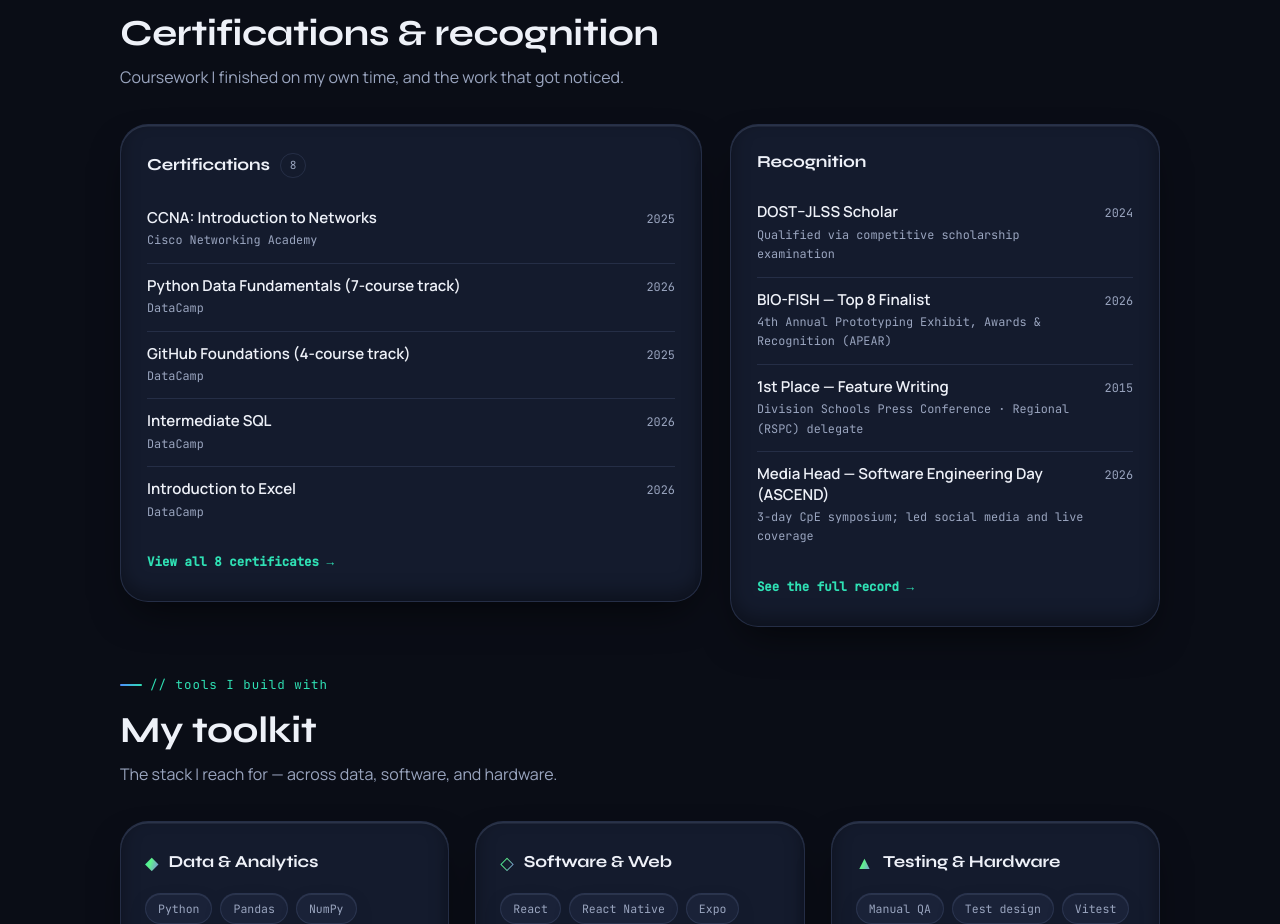
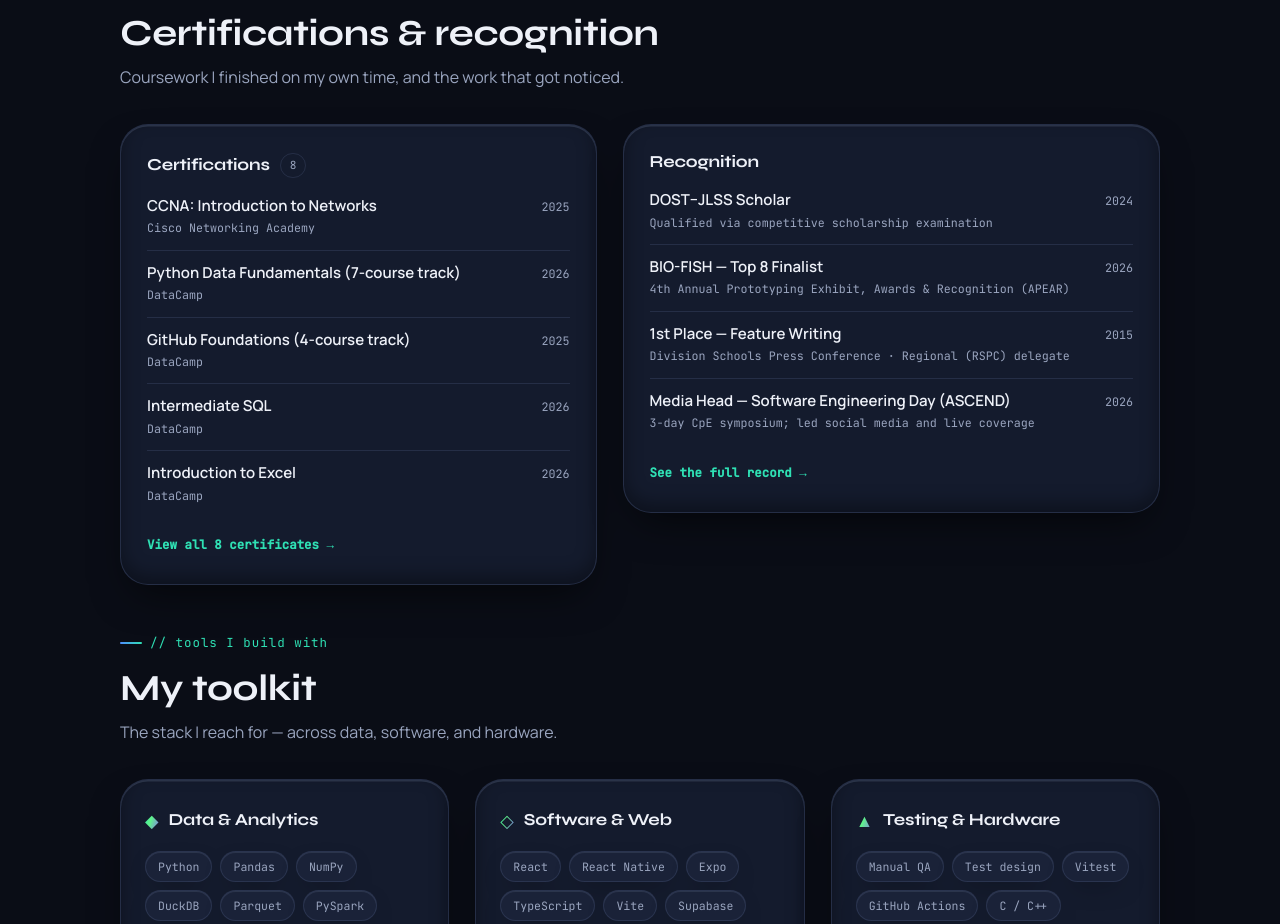
Before and after one commit to angelinetipa/opal-portfolio, a React (Vite) app: page / in a window 1280 px wide. Shown: the part 2000-2924 px from the top of the page. Built offline with nearby package versions, Linux system fonts and the light colour scheme; no server answers; the database is empty.

Commit message:
style: rebalance credentials columns for recognition text

```diff
--- a/src/components/Credentials.css
+++ b/src/components/Credentials.css
@@ -1,5 +1,5 @@
 /* ============================================
-   CREDENTIALS — Home certifications + awards
+   CREDENTIALS — Home certifications + recognition
    Uses existing Black Opal tokens only.
    ============================================ */
 
@@ -8,10 +8,13 @@
   padding-top: 40px;
 }
 
+/* Recognition entries carry longer detail lines than certificate
+   issuers, so the width is shifted toward that column to stop the
+   two-line wrapping. */
 .cred-grid {
   display: grid;
-  grid-template-columns: 1.15fr 0.85fr;
-  gap: 28px;
+  grid-template-columns: 0.94fr 1.06fr;
+  gap: 26px;
   margin-top: 28px;
   align-items: start;
 }
@@ -41,7 +44,7 @@
   padding: 2px 9px;
 }
 
-/* ---------- certification rows ---------- */
+/* ---------- rows ---------- */
 .cred-list {
   list-style: none;
   margin: 0;
@@ -52,9 +55,13 @@
   display: flex;
   align-items: flex-start;
   justify-content: space-between;
-  gap: 14px;
+  gap: 16px;
   padding: 12px 0;
   border-bottom: 1px solid var(--line);
+}
+
+.cred-row:first-child {
+  padding-top: 0;
 }
 
 .cred-row:last-child {
@@ -64,7 +71,7 @@
 .cred-row-main {
   display: flex;
   flex-direction: column;
-  gap: 3px;
+  gap: 4px;
   min-width: 0;
 }
 
@@ -72,17 +79,19 @@
   font-weight: 600;
   font-size: 0.94rem;
   line-height: 1.35;
+  text-wrap: balance;
 }
 
 .cred-issuer {
   font-family: var(--font-mono);
-  font-size: 0.74rem;
+  font-size: 0.73rem;
+  line-height: 1.5;
   color: var(--text-dim);
 }
 
 .cred-year {
   font-family: var(--font-mono);
-  font-size: 0.74rem;
+  font-size: 0.73rem;
   color: var(--text-dim);
   white-space: nowrap;
   flex-shrink: 0;
@@ -102,35 +111,6 @@
   text-decoration: underline;
 }
 
-/* ---------- awards ---------- */
-.award-list {
-  list-style: none;
-  margin: 0;
-  padding: 0;
-  display: flex;
-  flex-direction: column;
-  gap: 14px;
-}
-
-.award-row {
-  display: flex;
-  gap: 12px;
-  align-items: flex-start;
-  font-size: 0.92rem;
-  line-height: 1.5;
-  color: var(--text-dim);
-}
-
-.award-mark {
-  width: 7px;
-  height: 7px;
-  border-radius: 999px;
-  margin-top: 8px;
-  flex-shrink: 0;
-  background: linear-gradient(135deg, var(--opal-teal), var(--opal-violet));
-  box-shadow: var(--glow-teal);
-}
-
 /* ---------- responsive ---------- */
 @media (max-width: 880px) {
   .cred-grid {
@@ -142,9 +122,3 @@
     padding: 24px 20px;
   }
 }
-.cred-note {
-  margin-top: 16px;
-  font-family: var(--font-mono);
-  font-size: 0.74rem;
-  color: var(--text-dim);
-}
```
